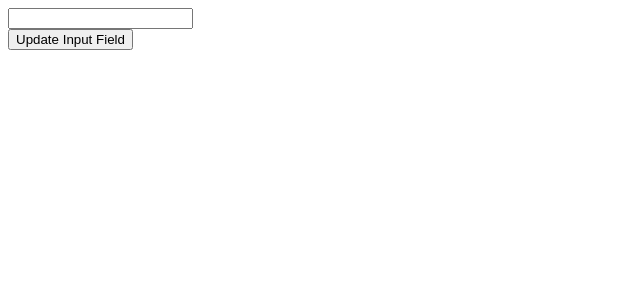
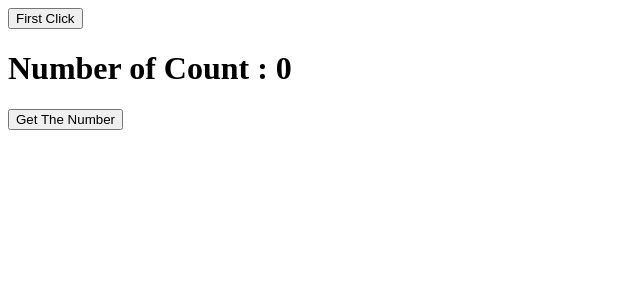
Before and after one commit to Limon714/react-redux, a React (Create React App) app: page / in a window 1280 px wide. Shown: the top 300 px of the page, without its empty margins (0-640 px from the left). Built offline with nearby package versions, Linux system fonts and the light colour scheme.

Commit message:
useImperativeHooks

```diff
--- a/src/App.js
+++ b/src/App.js
@@ -1,23 +1,18 @@
-import React, { useRef } from 'react'
-import ForwardRef from './Imperative/ForwardRef'
+import React,{useRef} from 'react'
+import Indexi from './Imperative/Indexi'
+const App = () => {
+  const heyRef = useRef(null);
+  const AddCounter = () => {
+    heyRef.current.yell()
+  }
+  return (
+    <>
 
-const App = () => {
-  const InputRef = useRef(null);
-
- const UpdateInput = () => {
-    InputRef.current.value = "1000";
-    InputRef.current.style.color = "blue";
-    InputRef.current.style.backgroundColor = "yellow";
-    InputRef.current.style.textAlign = "center";
-    InputRef.current.style.padding = "20px";
-    InputRef.current.focus();
-  }
-
-  return (
-    <div>
-      <ForwardRef ref={InputRef} />
-      <button onClick={UpdateInput}>Update Input Field</button>
-    </div>
+      <div>
+        <Indexi ref= {heyRef} />
+        <button onClick={AddCounter}>Get The Number</button>
+</div>
+    </>
   )
 }
 
--- /dev/null
+++ b/src/Imperative/Indexi.js
@@ -0,0 +1,23 @@
+import React, { useState,forwardRef,useImperativeHandle } from 'react'
+
+const Indexi = (props, ref) => {
+    const [count, setCount] = useState(0);
+
+  useImperativeHandle(ref, () => ({
+    FirstClick,
+    yell: () => {
+      alert(count)
+    }
+  }))
+    const FirstClick = () => {
+        setCount(count + 1);
+    }
+  return (
+    <div>
+          <button onClick={FirstClick}>First Click</button>
+          <h1>Number of Count : {count}</h1>
+    </div>
+  )
+}
+
+export default forwardRef(Indexi)
```
